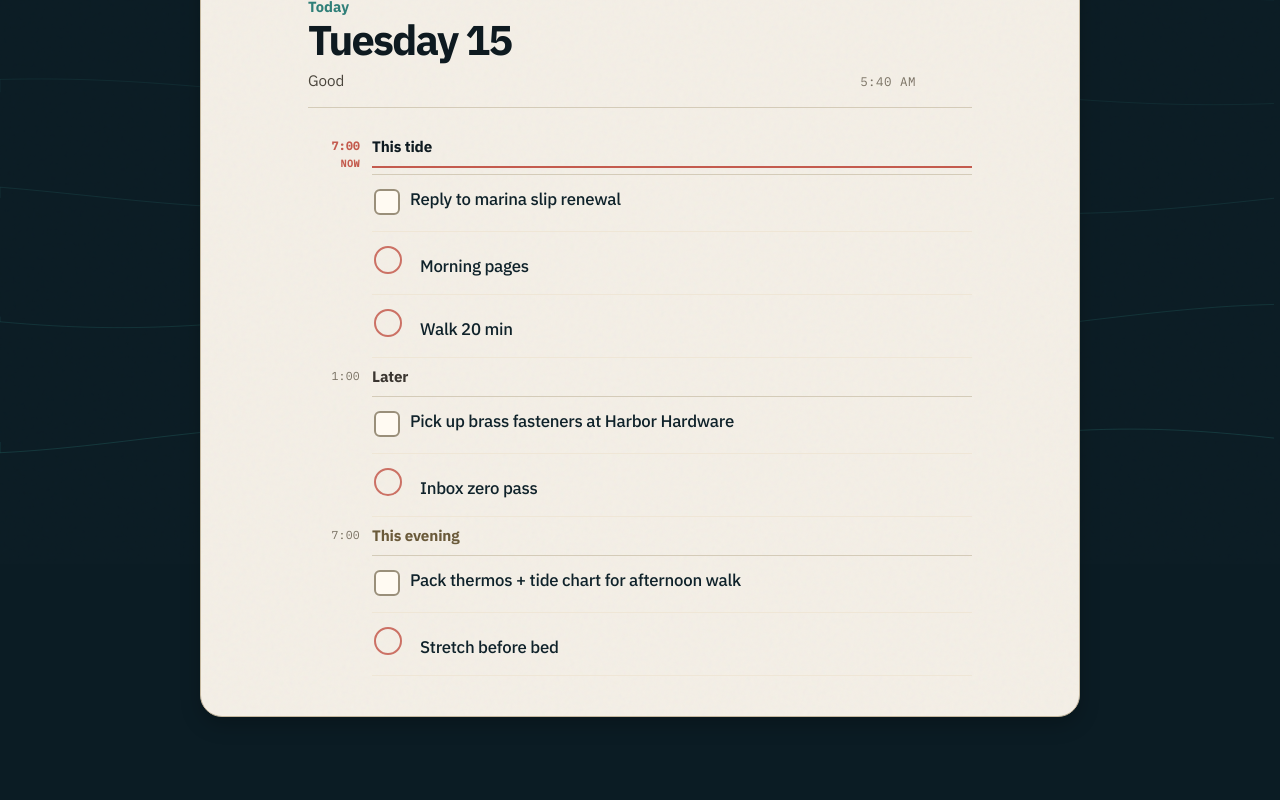
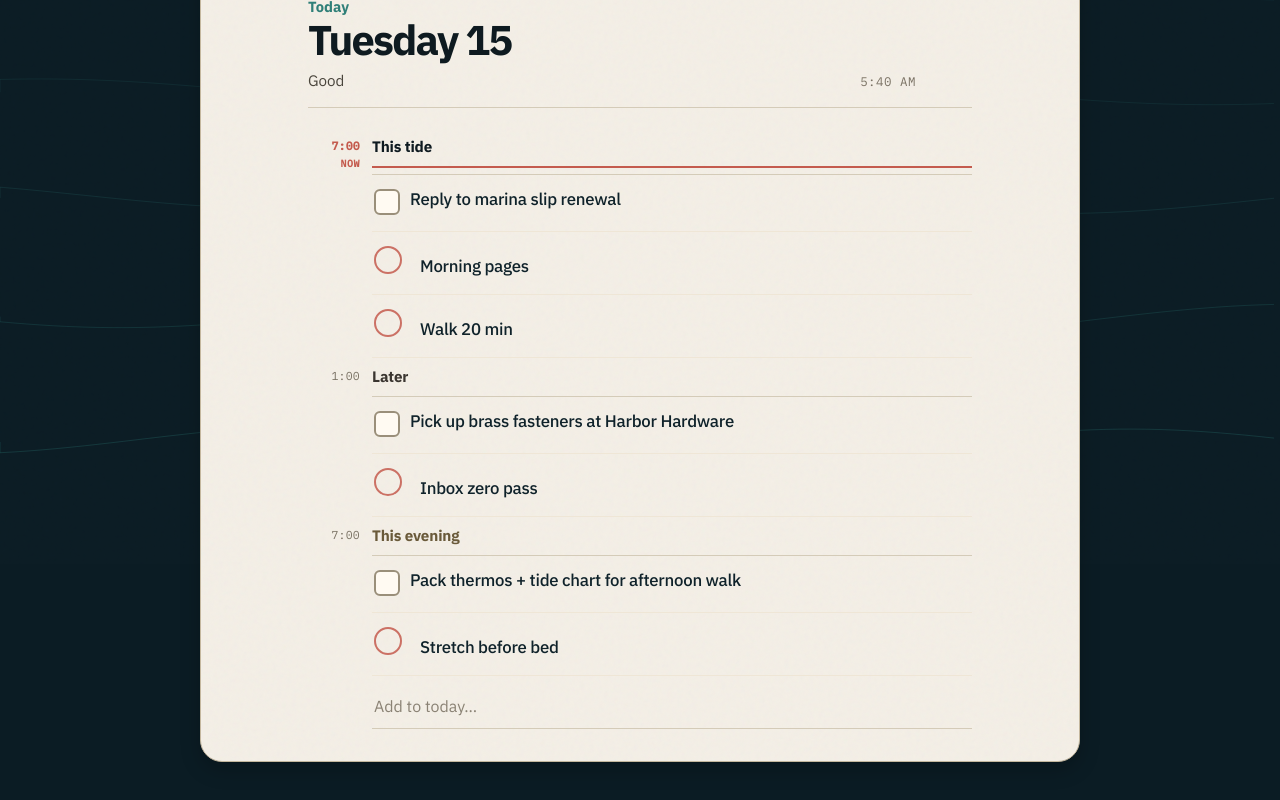
Before and after one commit to Btheriot83/buildgames-lunatask, a React (Vite) app: page / in a window 1280 px wide. Shown: the part 236-1036 px from the top of the page. Before the commit the page ends 1009 px from the top, so only its background shows below. Built offline with nearby package versions, Linux system fonts and the light colour scheme.

Commit message:
elevate9: make it alive — live Now and Add to today
Clock and Now bucket tick; capture lands on the current tide. The day is playable on the blotter.

```diff
--- a/src/components/TodayPanel.tsx
+++ b/src/components/TodayPanel.tsx
@@ -1,7 +1,16 @@
+import { useEffect, useState } from 'react'
 import { COPY, WEATHER } from '../lib/copy'
 import { GROUP_CLOCK, clockLabel, formatDayParts, groupToday, nowBucket } from '../lib/todayGroups'
+import type { Priority } from '../lib/types'
 import { TaskRow } from './TaskRow'
 import { usePlanner } from '../store/plannerStore'
+
+function prioForNow(): Priority {
+  const b = nowBucket()
+  if (b === 'tide') return 1
+  if (b === 'later') return 2
+  return 3
+}
 
 export function TodayPanel() {
   const day = usePlanner((s) => s.day)
@@ -9,12 +18,20 @@ export function TodayPanel() {
   const habits = usePlanner((s) => s.habits)
   const journal = usePlanner((s) => s.journal)
   const toggleHabitToday = usePlanner((s) => s.toggleHabitToday)
+  const addTask = usePlanner((s) => s.addTask)
+  const [now, setNow] = useState(() => new Date())
+  const [draft, setDraft] = useState('')
+
+  useEffect(() => {
+    const id = window.setInterval(() => setNow(new Date()), 15_000)
+    return () => window.clearInterval(id)
+  }, [])
 
   const groups = groupToday(tasks, habits, day)
   const mood = journal.find((j) => j.date === day)
   const parts = formatDayParts(day)
   const barren = groups.every((g) => g.tasks.length === 0 && g.habits.length === 0)
-  const here = nowBucket()
+  const here = nowBucket(now)
 
   return (
     <section className="today-ledger t-panel-reveal" data-state="in" data-testid="today-ledger">
@@ -25,7 +42,7 @@ export function TodayPanel() {
         </h2>
         <p className="today-weather">
           {mood ? WEATHER[mood.mood] : COPY.weatherEmpty}
-          <span className="today-clock">{clockLabel()}</span>
+          <span className="today-clock">{clockLabel(now)}</span>
         </p>
       </header>
 
@@ -79,6 +96,26 @@ export function TodayPanel() {
           )
         })}
       </div>
+
+      <form
+        className="today-add"
+        onSubmit={(e) => {
+          e.preventDefault()
+          if (addTask(draft, 'personal', prioForNow(), day)) setDraft('')
+        }}
+      >
+        <label className="sr-only" htmlFor="today-add">
+          {COPY.addToday}
+        </label>
+        <input
+          id="today-add"
+          data-testid="today-add"
+          value={draft}
+          onChange={(e) => setDraft(e.target.value)}
+          placeholder={COPY.addToday}
+          autoComplete="off"
+        />
+      </form>
     </section>
   )
 }
--- a/src/index.css
+++ b/src/index.css
@@ -3370,3 +3370,29 @@ button, input, select, textarea {
 .desk-paper .day-chip.is-selected .dom {
   font-weight: 700 !important;
 }
+
+/* ——— elevate9: make-it-alive — live Now + capture on the blotter ——— */
+.today-add {
+  margin: 8px 0 0 64px;
+}
+.today-add input {
+  width: 100%;
+  border: 0;
+  border-bottom: 1px solid #d4cbb8;
+  border-radius: 0;
+  background: transparent;
+  padding: 12px 2px;
+  color: var(--ink-on-paper);
+  outline: none;
+}
+.today-add input:focus {
+  border-bottom-color: var(--ink-on-paper);
+}
+.today-add input::placeholder {
+  color: #8a8274;
+}
+.habit-line.is-done .habit-title,
+.task-row.is-done .task-title {
+  text-decoration: line-through;
+  color: #8a8274 !important;
+}
--- a/src/lib/copy.ts
+++ b/src/lib/copy.ts
@@ -19,6 +19,7 @@ export const COPY = {
   taskPh: 'Add a task for today…',
   habitPh: 'Name a habit…',
   add: 'Add',
+  addToday: 'Add to today…',
   errorTask: 'Task needs a title',
 } as const
 
```
Also changed, not shown: 1 other file (tests, documents, lock files or other folders).
